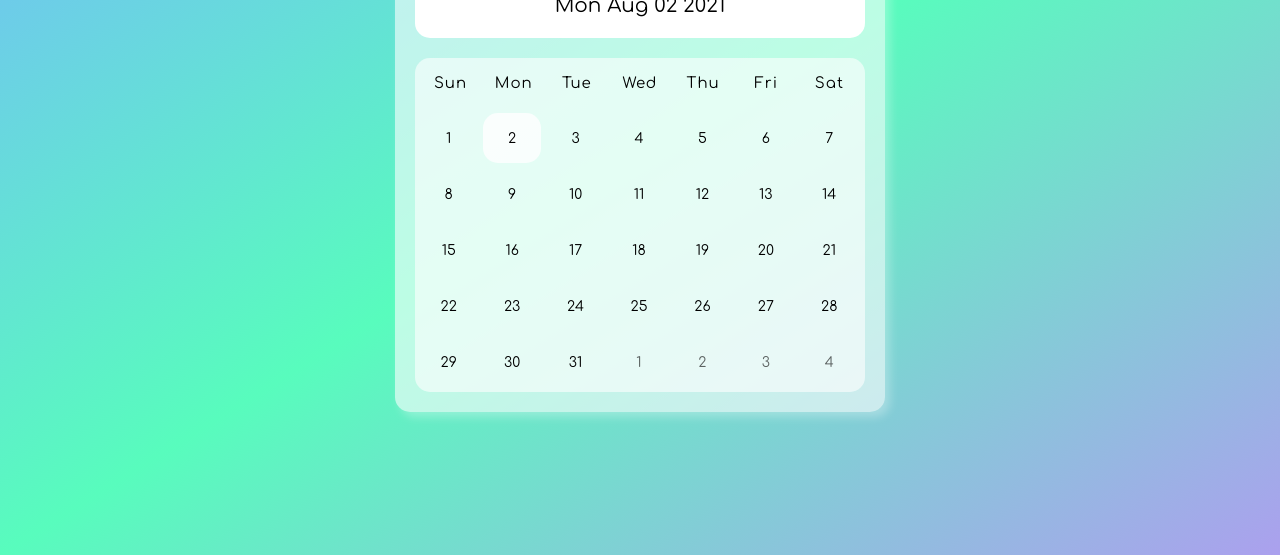
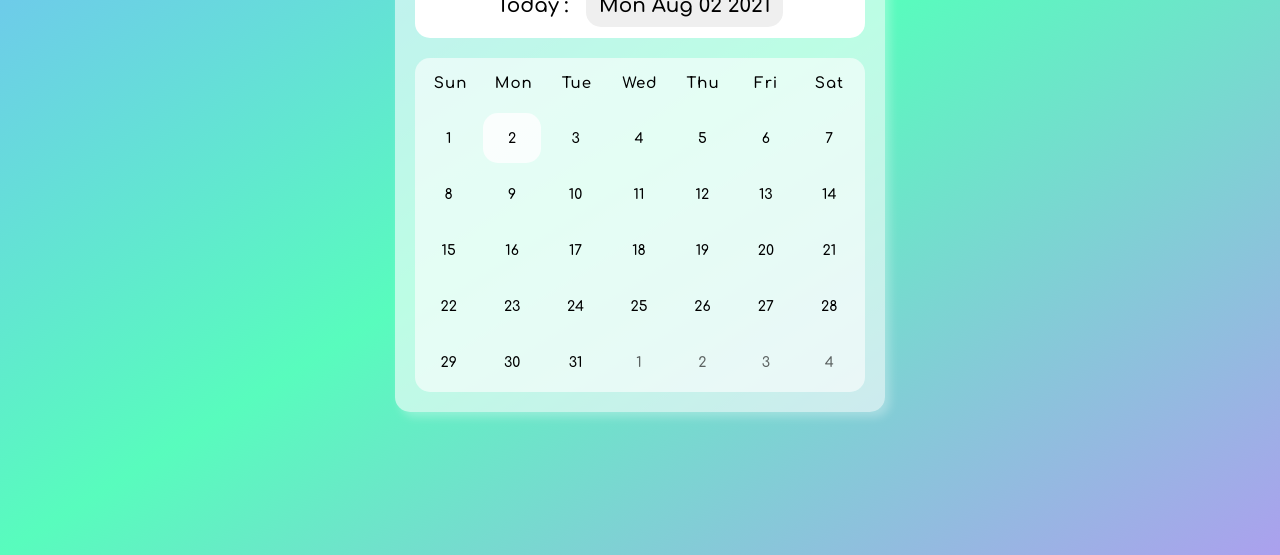
Before and after one commit to vishalkrsharma/calendar, a website: page index.html in a window 1280 px wide. Shown: the part 245-800 px from the top of the page. Drawn offline with Linux system fonts and the light colour scheme.

Commit message:
today date fixed

```diff
--- a/index.html
+++ b/index.html
@@ -11,7 +11,7 @@
 
     <link rel="preconnect" href="https://fonts.googleapis.com">
     <link rel="preconnect" href="https://fonts.gstatic.com" crossorigin>
-    <link href="https://fonts.googleapis.com/css2?family=Comfortaa&display=swap" rel="stylesheet">
+    <link href="https://fonts.googleapis.com/css2?family=Comfortaa:wght@400;500;600&display=swap" rel="stylesheet">
 
     <link rel="stylesheet" href="https://cdnjs.cloudflare.com/ajax/libs/font-awesome/5.15.3/css/all.min.css">
 </head>
@@ -23,7 +23,7 @@
                 <i class="fas fa-angle-left prev"></i>
                 <div class="date">
                     <h1></h1>
-                    <p></p>
+                    <p>Today : &nbsp;&nbsp;<button></button></p>
                 </div>
                 <i class="fas fa-angle-right next"></i>
             </div>
--- a/js/script.js
+++ b/js/script.js
@@ -1,4 +1,6 @@
 const date = new Date();
+
+let count = 0;
 
 const renderCalendar = () => {
     date.setDate(1);
@@ -19,7 +21,7 @@ const renderCalendar = () => {
 
     document.querySelector('.date h1').innerHTML = months[date.getMonth()];
 
-    document.querySelector('.date p').innerHTML = new Date().toDateString();
+    document.querySelector('.date p button').innerHTML = new Date().toDateString();
 
     let days = "";
 
@@ -43,11 +45,20 @@ const renderCalendar = () => {
 
 document.querySelector('.prev').addEventListener('click', () => {
     date.setMonth(date.getMonth() - 1);
+    count--;
     renderCalendar();
 });
 
 document.querySelector('.next').addEventListener('click', () => {
     date.setMonth(date.getMonth() + 1);
+    count++;
+    renderCalendar();
+});
+
+
+document.querySelector('button').addEventListener('click', () => {
+    date.setMonth(date.getMonth() - count);
+    count=0;
     renderCalendar();
 });
 
--- a/scss/main.scss
+++ b/scss/main.scss
@@ -5,6 +5,10 @@
     padding: 0;
     scroll-behavior: smooth;
     box-sizing: border-box;
+}
+
+*::selection {
+    background-color: #ddd;
 }
 
 html {
@@ -20,6 +24,7 @@ body {
     align-items: center;
     justify-content: center;
     -webkit-tap-highlight-color: transparent;
+
 }
 
 .container {
@@ -49,9 +54,21 @@ body {
     }
 
     & p {
+
+        & button {
+            display: inline-block;
+            font-size: 2rem;
+            font-weight: 600;
+            border-style: none;
+            padding: 1rem 1.3rem;
+            border-radius: 1.5rem;
+            font-family: 'Comfortaa', sans-serif;
+        }
+
         font-size: 2rem;
     }
 
+    font-weight: 600;
     width: 100%;
     height: 12rem;
     background-color: white;
@@ -60,19 +77,21 @@ body {
     justify-content: space-between;
     padding: 2rem 4rem;
     border-radius: 1.5rem;
+    z-index: 15;
 }
 
 .main {
     margin-top: 2rem;
     background-color: rgba(255, 255, 255, 0.6);
     border-radius: 1.5rem;
+    font-weight: 600;
+    z-index: 10;
 }
 
 .weekdays {
 
     & div {
         font-size: 1.5rem;
-        font-weight: 400;
         letter-spacing: .1rem;
         width: calc(44.2rem/7);
         display: flex;
```
Also changed, not shown: css/style.css.
